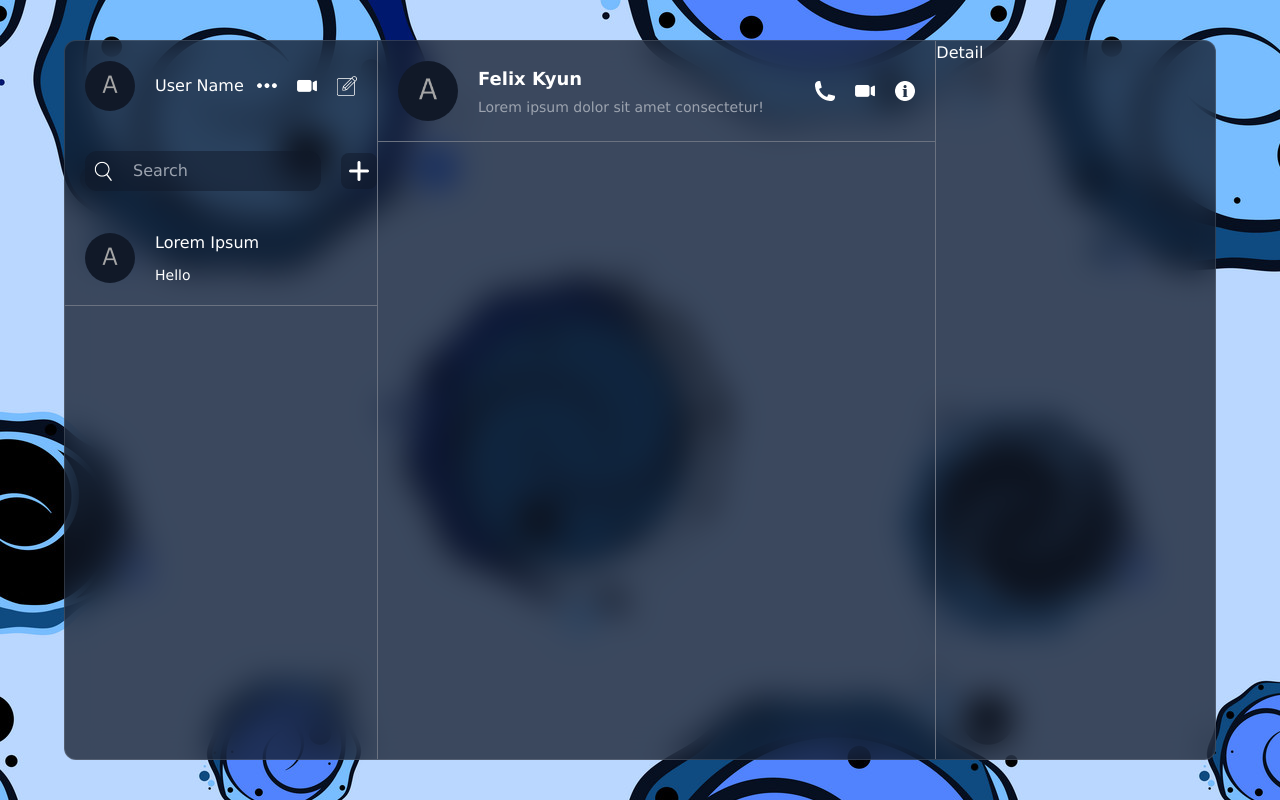
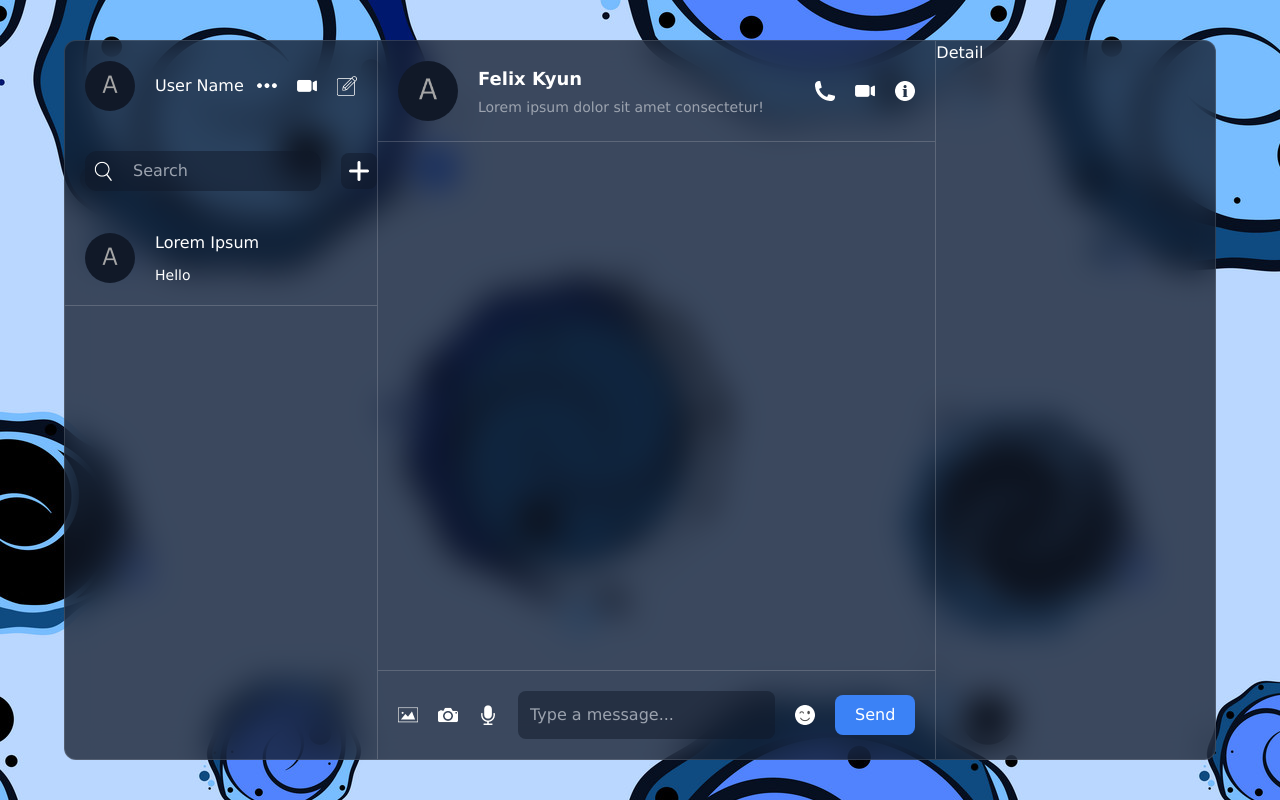
Before and after one commit to tanphat181203/ChatApp, a React (Vite) app: page / in a window 1280 px wide. Built offline with nearby package versions, Linux system fonts and the light colour scheme.

Commit message:
add input text and emoji

```diff
--- a/package.json
+++ b/package.json
@@ -10,6 +10,7 @@
     "preview": "vite preview"
   },
   "dependencies": {
+    "emoji-picker-react": "^4.11.1",
     "react": "^18.2.0",
     "react-dom": "^18.2.0"
   },
--- a/src/components/chat/Chat.jsx
+++ b/src/components/chat/Chat.jsx
@@ -1,7 +1,20 @@
+import EmojiPicker from "emoji-picker-react";
+import { useState } from "react";
+
 export default function Chat() {
+  const [openEmoji, setOpenEmoji] = useState(false);
+  const [text, setText] = useState("");
+
+  function handleEmoji(e) {
+    setText((prev) => prev + e.emoji);
+    setOpenEmoji(false);
+  }
+
+  console.log(text);
+
   return (
-    <div className="flex-2 border-l border-r border-gray-500 h-full">
-      <div className="p-5 flex items-center justify-between border-b border-gray-500">
+    <div className="flex-2 border-l border-r border-[#dddddd35] h-full flex flex-col">
+      <div className="p-5 flex items-center justify-between border-b border-[#dddddd35]">
         <div className="flex items-center gap-5">
           <img
             className="w-[60px] h-[60px] rounded-full object-cover"
@@ -21,8 +34,37 @@ export default function Chat() {
           <img className="w-5 h-5" src="/info.png" alt="" />
         </div>
       </div>
-      <div className="center"></div>
-      <div className="bottom"></div>
+
+      <div className="flex-1 p-5"></div>
+
+      <div className="p-5 flex gap-5 mt-auto items-center justify-between border-t border-[#dddddd35]">
+        <div className="flex gap-5">
+          <img className="w-5 h-5 cursor-pointer" src="/img.png" alt="" />
+          <img className="w-5 h-5 cursor-pointer" src="/camera.png" alt="" />
+          <img className="w-5 h-5 cursor-pointer" src="/mic.png" alt="" />
+        </div>
+        <input
+          className="flex-1 bg-dark-blue-rgba-1 border-none outline-none text-white rounded-lg p-3 text-base"
+          type="text"
+          value={text}
+          placeholder="Type a message..."
+          onChange={(e) => setText(e.target.value)}
+        />
+        <div className="relative">
+          <img
+            className="w-5 h-5 cursor-pointer"
+            src="/emoji.png"
+            alt=""
+            onClick={() => setOpenEmoji((prev) => !prev)}
+          />
+          <div className="absolute left-0 bottom-12">
+            <EmojiPicker open={openEmoji} onEmojiClick={handleEmoji} />
+          </div>
+        </div>
+        <button className="bg-blue-500 text-white px-5 py-2 border-none rounded-lg cursor-pointer">
+          Send
+        </button>
+      </div>
     </div>
   );
-};
+}
--- a/src/components/list/ChatList.jsx
+++ b/src/components/list/ChatList.jsx
@@ -21,7 +21,7 @@ export default function ChatList() {
           onClick={() => setAddButtonMode((prev) => !prev)}
         />
       </div>
-      <div className="flex items-center gap-5 p-5 cursor-pointer border-b border-gray-500">
+      <div className="flex items-center gap-5 p-5 cursor-pointer border-b border-[#dddddd35]">
         <img
           className="w-[50px] h-[50px] rounded-full object-cover"
           src="/avatar.png"
```
Also changed, not shown: 1 other file (tests, documents, lock files or other folders).
